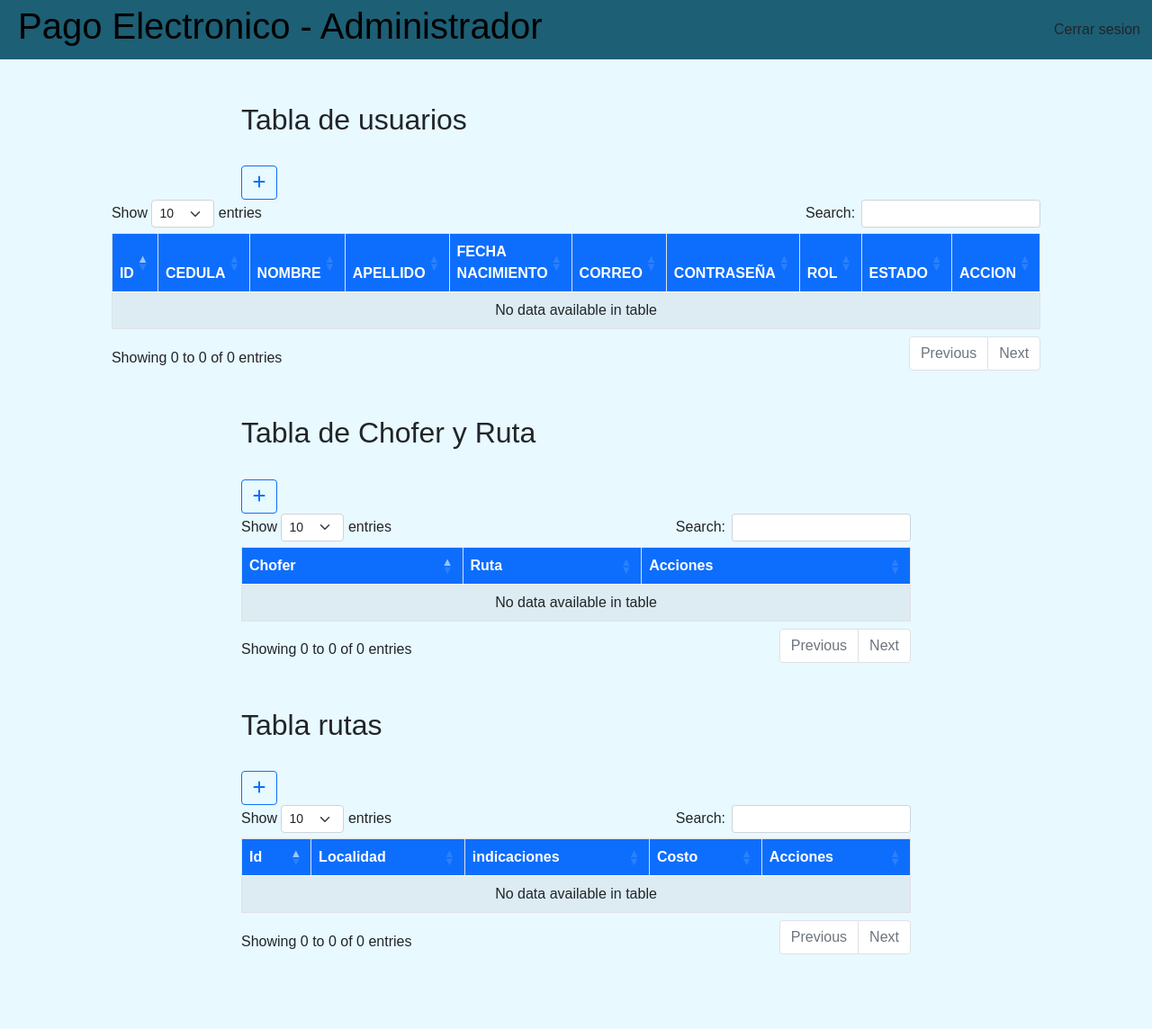
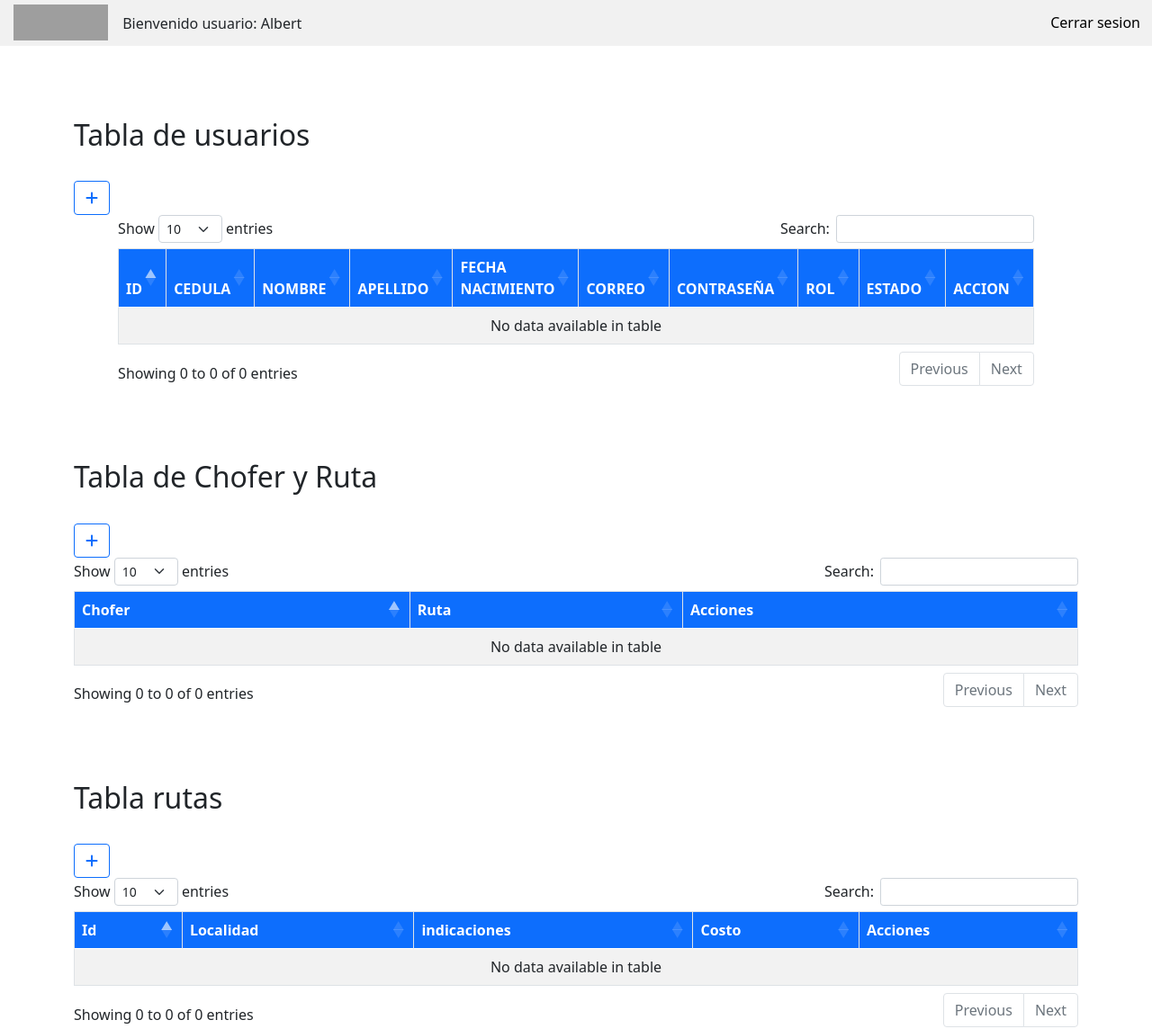
Before and after one commit to ozco26/Proyecto, a Node server app: page /MainAdmin in a window 1280 px wide. Shown: the whole page at 90% size. Before the commit the page ends 1061 px from the top, so only its background shows below. Run offline with Node 20, Linux system fonts and the light colour scheme; data that the repository does not hold is empty; some libraries are stand-ins or nearby versions; grey boxes are pictures that could not be loaded.

Commit message:
Cambios minimos en Admin, Chofer y UsuarioView

```diff
--- a/css/AdministradorView.css
+++ b/css/AdministradorView.css
@@ -1,73 +1,75 @@
-
-
-.mbody{
-    font-family: 'Poppins', sans-serif;
-    background-color: #E8F9FF;
-    margin: 0px 0;
+body {
+    margin: 0px;
+  }
+  .header {
+    background-color: #f1f1f1;
+  }
+  .header img {
+    padding: 5px 0px 5px 15px;
+    height: 50px;
+    width: 120px;
+    margin: 0 auto; /* Centra la imagen horizontalmente */
+    margin-bottom: 1px; /* Añade espacio inferior a la imagen */
+  }
+  /* Style the header links */
+  .header a {
+    float: left;
+    color: black;
+    padding: 12px;
+    line-height: 24px;
+  }
+  /* Change the background color on mouse-over */
+  .header a:hover {
+    background-color: #ddd;
+    color: black;
   }
 
-.mmain{
-    margin-left: 20%;
-    margin-right: 20%;
+  /* Float the link section to the right */
+  .header-right {
+    float: right;
   }
 
-.cabezera{
-    background-color: #1D5F75;
-    color: #000000;
-    padding: 5px 0;
-    display: flex;
-    justify-content: space-between;
-    align-items: center;
+  /* Agrega este bloque de estilos al final de tu estilo actual */
+
+  /* Estilo para el párrafo junto a la imagen */
+  .header img,
+  .header p {
+    display: inline-block; /* Hace que los elementos sean en línea */
+    vertical-align: middle; /* Alinea verticalmente los elementos */
   }
 
-.cabezera__elementos{
-    display: flex;
-    align-items: center;
+  .header p {
+    margin-bottom: 0; /* Elimina el espacio inferior del párrafo */
+    padding: 12px;
   }
 
-.Elemento_Titulo{
-    padding-left: 20px;
+  h2 {
+    text-align: start;
+    padding: 80px 0px 0px 0px;
   }
 
-.btns__en__tabla{
-    list-style: none;
-    display: flex;
-    justify-content: flex-start;
-    align-items: center;
-    padding-inline-start: 0px;
-    margin-top: 0;
-    margin-bottom: 0;
-}
-.filabtns{
-    margin-right: 10px;
-    text-align: center;
-    display: flex;
-    justify-content: center;
-    align-items: center;
-    margin-top: 0;
-    margin-bottom: 0;
+  /* Agrega estos estilos al final de tu archivo CSS o en una nueva sección de estilos */
 
+  /* Estilo para la tabla de usuarios */
+  #tablausuario {
+    width: 50%; /* Puedes ajustar el valor según sea necesario */
+    margin: 0 auto; /* Centra la tabla horizontalmente */
   }
 
-.mbtn{
-    color: rgb(0, 0, 0)101;
-
-    background-color: transparent;
-    border: none;
-    cursor: pointer;
-
-
-}
-.btn_informe{
-    position: relative;
-    border: none;
-    cursor: pointer;
+  /* Estilo para la tabla de Chofer y Ruta */
+  #tablachoferruta {
+    max-width: 100%; /* Puedes ajustar el valor según sea necesario */
+    margin: 0 auto; /* Centra la tabla horizontalmente */
   }
 
-.btn__tablas{
-    min-width: 150px;
-    padding: 20px 10px;
-    background-color: #1D5F75;
-    border: none;
-    cursor: pointer;
+  /* Estilo para la tabla de rutas */
+  #tablarutas {
+    max-width: 100%; /* Puedes ajustar el valor según sea necesario */
+    margin: 0 auto; /* Centra la tabla horizontalmente */
   }
+  #tablausuario td:nth-child(7) {
+    max-width: 330px; /* Puedes ajustar el valor según sea necesario */
+    overflow: hidden;
+    text-overflow: ellipsis; /* Añade puntos suspensivos si el contenido es demasiado largo */
+    white-space: nowrap; /* No permite que el texto se divida en varias líneas */
+  }
--- a/views/AdministradorView.ejs
+++ b/views/AdministradorView.ejs
@@ -1,35 +1,57 @@
 <!DOCTYPE html>
 <html lang="en">
   <head>
-    <meta charset="UTF-8">
-    <meta name="viewport" content="width=device-width, initial-scale=1.0">
+    <meta charset="UTF-8" />
+    <meta name="viewport" content="width=device-width, initial-scale=1.0" />
 
-    <link rel="stylesheet" type="text/css" href="/AdministradorView.css">
-    <link href="https://cdn.jsdelivr.net/npm/bootstrap@5.0.2/dist/css/bootstrap.min.css" rel="stylesheet" integrity="sha384-EVSTQN3/azprG1Anm3QDgpJLIm9Nao0Yz1ztcQTwFspd3yD65VohhpuuCOmLASjC" crossorigin="anonymous">
-    <link rel="stylesheet" href="https://cdnjs.cloudflare.com/ajax/libs/font-awesome/6.4.2/css/all.min.css" integrity="sha512-z3gLpd7yknf1YoNbCzqRKc4qyor8gaKU1qmn+CShxbuBusANI9QpRohGBreCFkKxLhei6S9CQXFEbbKuqLg0DA==" crossorigin="anonymous" referrerpolicy="no-referrer" />
-    <link rel="stylesheet" href="https://cdn.datatables.net/1.13.6/css/dataTables.bootstrap5.min.css">
+    <link rel="stylesheet" type="text/css" href="/AdministradorView.css" />
+    <link
+      href="https://cdn.jsdelivr.net/npm/bootstrap@5.0.2/dist/css/bootstrap.min.css"
+      rel="stylesheet"
+      integrity="sha384-EVSTQN3/azprG1Anm3QDgpJLIm9Nao0Yz1ztcQTwFspd3yD65VohhpuuCOmLASjC"
+      crossorigin="anonymous"
+    />
+    <link
+      rel="stylesheet"
+      href="https://cdnjs.cloudflare.com/ajax/libs/font-awesome/6.4.2/css/all.min.css"
+      integrity="sha512-z3gLpd7yknf1YoNbCzqRKc4qyor8gaKU1qmn+CShxbuBusANI9QpRohGBreCFkKxLhei6S9CQXFEbbKuqLg0DA=="
+      crossorigin="anonymous"
+      referrerpolicy="no-referrer"
+    />
+    <link
+      rel="stylesheet"
+      href="https://cdn.datatables.net/1.13.6/css/dataTables.bootstrap5.min.css"
+    />
 
-    <title>Prueba</title>
-
+    <title>Administrador View</title>
   </head>
-<body class="mbody">
-    <header class="cabezera">
-        <nav class="cabezera__elementos">
-            <h1 class="Elemento_Titulo">Pago Electronico - Administrador</h1>
-        </nav>
+  <body>
+    <div class="header">
+      <img
+        src="https://th.bing.com/th/id/R.4f33e1da57a8d943a856eecc2bd344c0?rik=qcNwex%2fQDE8d9g&riu=http%3a%2f%2fpluspng.com%2fimg-png%2fbus-png-old-bus-png-image-40039-1744.png&ehk=eEZ8rXvcNjVUN6B98qUF%2fs6N5umMIhN6DUr8UcHX%2bIE%3d&risl=&pid=ImgRaw&r=0"
+        alt="Imagen de perfil"
+      />
+      <div class="header-right">
         <a href="/" Id="btn__desconectar" class="btn">Cerrar sesion</a>
-    </header>
-    <main class="mmain">
+      </div>
+      <div class="header-right"></div>
+      <p>Bienvenido usuario: Albert</p>
+    </div>
 
       <!--Tabla de usuarios-->
 
       <div class="container">
-            <br>
-        <br>
         <h2>Tabla de usuarios</h2>
-            <a href="/AdministradorViewCreateUS" class="btn btn-outline-primary mt-4"><i class="fa-solid fa-plus"></i></a>
+        <a
+          href="/AdministradorViewCreateUS"
+          class="btn btn-outline-primary mt-4"
+          ><i class="fa-solid fa-plus"></i
+        ></a><br>
         <div style="display: flex; justify-content: center">
-            <table id="tablausuario" class="table table-bordered table-striped text-center">
+          <table
+            id="tablausuario"
+            class="table table-bordered table-striped text-center"
+          >
             <thead>
               <tr class="bg-primary text-white">
                 <th scope="col">ID</th>
@@ -45,28 +67,35 @@
               </tr>
             </thead>
             <tbody>
-
               <% results.forEach((USUARIO)=>{ %>
               <tr>
                 <td><%= USUARIO.ID %></td>
                 <td><%= USUARIO.cedulaUsuario %></td>
                 <td><%= USUARIO.nombre %></td>
                 <td><%= USUARIO.apellidos %></td>
-                            <td><%= USUARIO.fechaNacimiento instanceof Date ? USUARIO.fechaNacimiento.toISOString().substring(0, 10) : '' %></td>
+                <td>
+                  <%= USUARIO.fechaNacimiento instanceof Date ?
+                  USUARIO.fechaNacimiento.toISOString().substring(0, 10) : '' %>
+                </td>
                 <td><%= USUARIO.correo %></td>
                 <td><%= USUARIO.contrasena %></td>
                 <td><%= USUARIO.nombreRol %></td>
                 <td><%= USUARIO.estadoUsuario %></td>
                 <td>
-
-                                <a href="/AdministradorViewEdit/<%=USUARIO.cedulaUsuario %>" class="btn btn-outline-info"><i class="fa-solid fa-pen-to-square"></i></a>
-                                <a  onclick="confirmar('<%= USUARIO.cedulaUsuario %>','1')" class="btn btn-outline-danger"><i class="fa-solid fa-trash" ></i></a>
-
+                  <a
+                    href="/AdministradorViewEdit/<%=USUARIO.cedulaUsuario %>"
+                    class="btn btn-outline-info"
+                    ><i class="fa-solid fa-pen-to-square"></i
+                  ></a>
+                  <a
+                    onclick="confirmar('<%= USUARIO.cedulaUsuario %>','1')"
+                    class="btn btn-outline-danger"
+                    ><i class="fa-solid fa-trash"></i
+                  ></a>
                 </td>
               </tr>
 
               <% }) %>
-
             </tbody>
           </table>
         </div>
@@ -75,49 +104,54 @@
       <!--Tabla de Chofer - Ruta -->
 
       <div class="container">
-        <br>
-        <br>
         <h2>Tabla de Chofer y Ruta</h2>
 
-        <a href="/AdministradorViewAsi" class="btn btn-outline-primary mt-4"><i class="fa-solid fa-plus"></i></a>
-        <table id="tablachoferruta" class="table table-bordered table-striped text-center">
+        <a href="/AdministradorViewAsi" class="btn btn-outline-primary mt-4"
+          ><i class="fa-solid fa-plus"></i
+        ></a><br>
+        <table
+          id="tablachoferruta"
+          class="table table-bordered table-striped text-center"
+        >
           <thead>
             <tr class="bg-primary text-white">
               <th scope="col">Chofer</th>
               <th scope="col">Ruta</th>
               <th scope="col">Acciones</th>
-
-
             </tr>
           </thead>
           <tbody>
-
             <% results3.forEach((choferRuta)=>{ %>
             <tr>
               <td><%= choferRuta.nombre %></td>
               <td><%= choferRuta.localidad %></td>
 
               <td>
-
-                            <a  onclick="confirmar('<%= choferRuta.idRutaAsignada %>','2')" class="btn btn-outline-danger"><i class="fa-solid fa-trash" ></i></a>
-
+                <a
+                  onclick="confirmar('<%= choferRuta.idRutaAsignada %>','2')"
+                  class="btn btn-outline-danger"
+                  ><i class="fa-solid fa-trash"></i
+                ></a>
               </td>
             </tr>
 
             <% }); %>
-
           </tbody>
         </table>
       </div>
 
-
       <!--Tabla de rutas-->
       <div class="container">
-            <br>
-            <br>
         <h2>Tabla rutas</h2>
-            <a href="/AdministradorViewCreateRuta" class="btn btn-outline-primary mt-4"><i class="fa-solid fa-plus"></i></a>
-            <table id="tablarutas" class="table table-bordered table-striped text-center">
+        <a
+          href="/AdministradorViewCreateRuta"
+          class="btn btn-outline-primary mt-4"
+          ><i class="fa-solid fa-plus"></i
+        ></a><br>
+        <table
+          id="tablarutas"
+          class="table table-bordered table-striped text-center"
+        >
           <thead>
             <tr class="bg-primary text-white">
               <th scope="col">Id</th>
@@ -128,7 +162,6 @@
             </tr>
           </thead>
           <tbody>
-
             <% results2.forEach((RUTA)=>{ %>
             <tr>
               <td><%= RUTA.idRuta %></td>
@@ -136,17 +169,23 @@
               <td><%= RUTA.indicaciones %></td>
               <td><%= RUTA.costo %></td>
               <td>
-                                <a href="/AdministradorViewEditRuta/<%=RUTA.idRuta%>" class="btn btn-outline-info"><i class="fa-solid fa-pen-to-square"></i></a>
-                                <a  onclick="confirmar('<%=RUTA.idRuta%>', '3')" class="btn btn-outline-danger"><i class="fa-solid fa-trash" ></i></a>
+                <a
+                  href="/AdministradorViewEditRuta/<%=RUTA.idRuta%>"
+                  class="btn btn-outline-info"
+                  ><i class="fa-solid fa-pen-to-square"></i
+                ></a>
+                <a
+                  onclick="confirmar('<%=RUTA.idRuta%>', '3')"
+                  class="btn btn-outline-danger"
+                  ><i class="fa-solid fa-trash"></i
+                ></a>
               </td>
             </tr>
 
             <% }) %>
-
           </tbody>
         </table>
       </div>
-
     </main>
     <script src="https://code.jquery.com/jquery-3.7.0.js"></script>
     <script src="https://cdn.datatables.net/1.13.6/js/jquery.dataTables.min.js"></script>
@@ -155,44 +194,42 @@
 
     <script>
       $(document).ready(function () {
-            $('#tablausuario').DataTable();
+        $("#tablausuario").DataTable();
       });
       $(document).ready(function () {
-            $('#tablarutas').DataTable();
+        $("#tablarutas").DataTable();
       });
       $(document).ready(function () {
-            $('#tablachoferruta').DataTable();
+        $("#tablachoferruta").DataTable();
       });
 
-        function confirmar(id ,tabla) {
+      function confirmar(id, tabla) {
         Swal.fire({
-                title: 'Esta seguro?',
+          title: "Esta seguro?",
           text: "Eliminaras el registro permanentemente!",
-                icon: 'warning',
+          icon: "warning",
           showCancelButton: true,
-                confirmButtonColor: '#3085d6',
-                cancelButtonColor: '#d33',
-                confirmButtonText: 'Si, eliminar!'
+          confirmButtonColor: "#3085d6",
+          cancelButtonColor: "#d33",
+          confirmButtonText: "Si, eliminar!",
         }).then((result) => {
           if (result.isConfirmed) {
-
             switch (tabla) {
-                        case '1':
-                            window.location = '/delete/' + id;
+              case "1":
+                window.location = "/delete/" + id;
                 break;
-                        case '2':
-                            window.location = '/delete2/' +id;
+              case "2":
+                window.location = "/delete2/" + id;
                 break;
-                        case '3':
-                            window.location = '/delete3/' +id;
+              case "3":
+                window.location = "/delete3/" + id;
                 break;
 
               default:
                 break;
             }
-
           }
-            })
+        });
       }
     </script>
   </body>
--- a/views/ChoferView.ejs
+++ b/views/ChoferView.ejs
@@ -146,7 +146,10 @@
     <script>
       function comprobarcobrar(monto){
         var cedula = document.getElementById('inputCedula').value;
-        window.location = '/cobrar/' + cedula+'/'+monto+'/'+'<%=usuario.ID%>';
+        if (cedula!='') {
+          window.location = '/cobrar/' + cedula+'/'+monto+'/'+'<%=usuario.ID%>';
+        }
+
 
       }
 
```
Also changed, not shown: views/UsuarioView.ejs (+18 -2 lines). Lines whose indentation alone changed are shown as unchanged.
